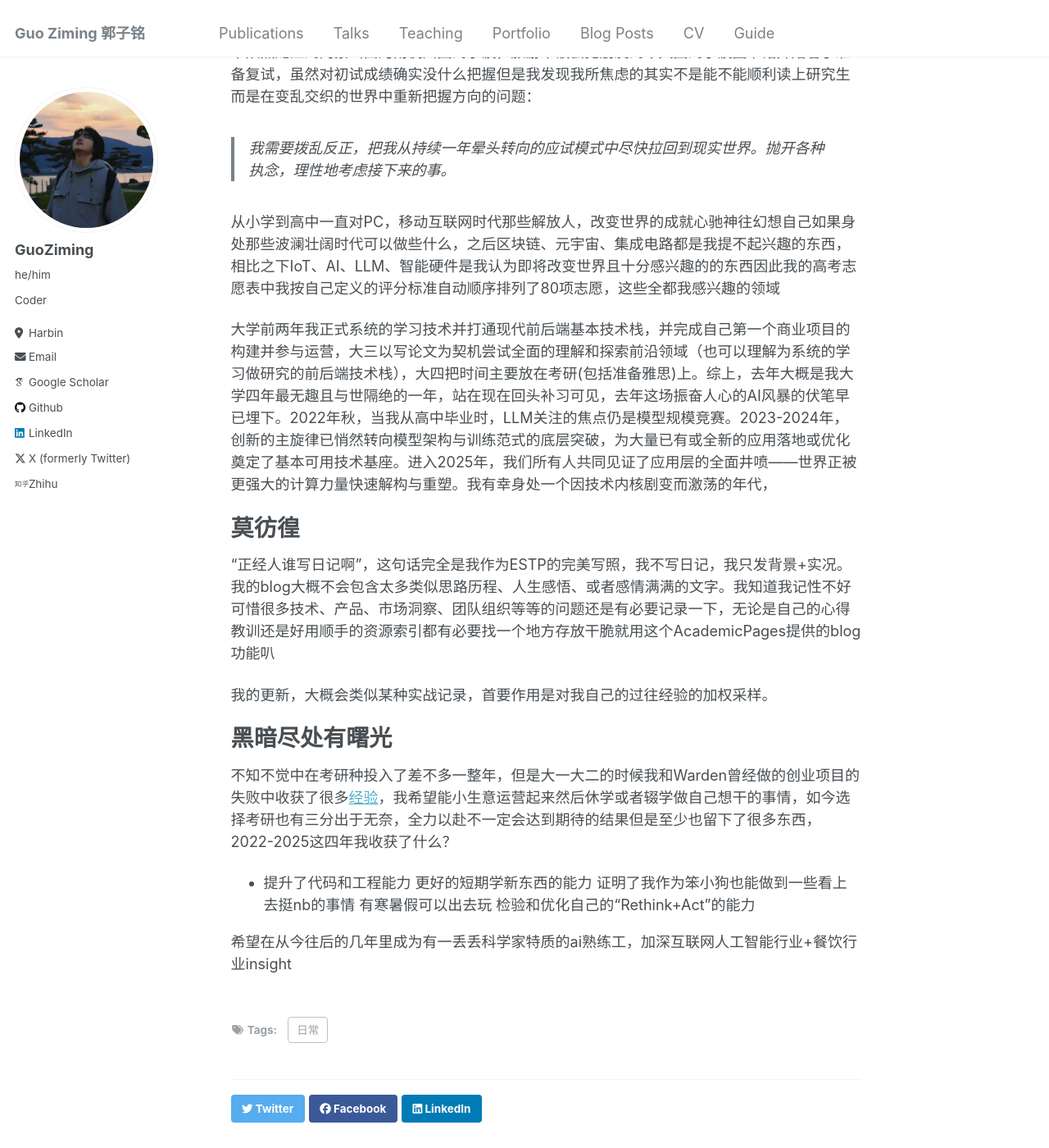
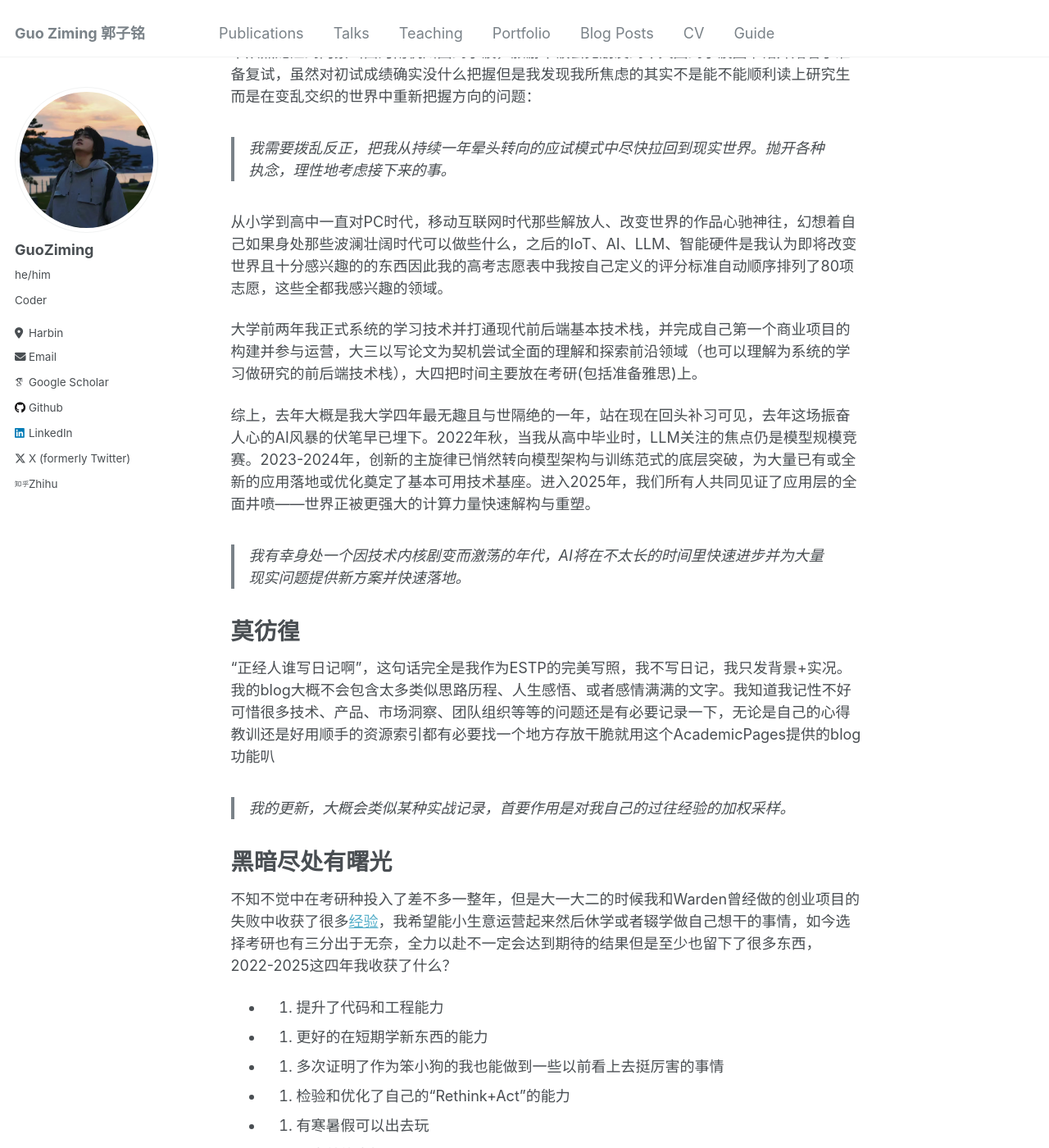
Before and after one commit to mcxiaoxiao/mcxiaoxiao.github.io, a Jekyll site: the page built from _posts/2026-01-16-前进.md, in a window 1280 px wide and 1400 px high, scrolled down 305 px. Shown: the whole window at 82% size. Built offline with Jekyll 4.4.1, drawn with Linux system fonts in a browser that asks for light colours; some web fonts are replaced; some of the changed text lies outside the part shown.

Commit message:
Update 2026-01-16-前进.md

```diff
--- a/_posts/2026-01-16-前进.md
+++ b/_posts/2026-01-16-前进.md
@@ -19,17 +19,20 @@ tags:
 
 > 我需要拨乱反正，把我从持续一年晕头转向的应试模式中尽快拉回到现实世界。抛开各种执念，理性地考虑接下来的事。
 
-从小学到高中一直对PC，移动互联网时代那些解放人，改变世界的成就心驰神往幻想自己如果身处那些波澜壮阔时代可以做些什么，之后区块链、元宇宙、集成电路都是我提不起兴趣的东西，相比之下IoT、AI、LLM、智能硬件是我认为即将改变世界且十分感兴趣的的东西因此我的高考志愿表中我按自己定义的评分标准自动顺序排列了80项志愿，这些全都我感兴趣的领域
+从小学到高中一直对PC时代，移动互联网时代那些解放人、改变世界的作品心驰神往，幻想着自己如果身处那些波澜壮阔时代可以做些什么，之后的IoT、AI、LLM、智能硬件是我认为即将改变世界且十分感兴趣的的东西因此我的高考志愿表中我按自己定义的评分标准自动顺序排列了80项志愿，这些全都我感兴趣的领域。
 
-大学前两年我正式系统的学习技术并打通现代前后端基本技术栈，并完成自己第一个商业项目的构建并参与运营，大三以写论文为契机尝试全面的理解和探索前沿领域（也可以理解为系统的学习做研究的前后端技术栈），大四把时间主要放在考研(包括准备雅思)上。综上，去年大概是我大学四年最无趣且与世隔绝的一年，站在现在回头补习可见，去年这场振奋人心的AI风暴的伏笔早已埋下。2022年秋，当我从高中毕业时，LLM关注的焦点仍是模型规模竞赛。2023-2024年，创新的主旋律已悄然转向模型架构与训练范式的底层突破，为大量已有或全新的应用落地或优化奠定了基本可用技术基座。进入2025年，我们所有人共同见证了应用层的全面井喷——世界正被更强大的计算力量快速解构与重塑。我有幸身处一个因技术内核剧变而激荡的年代，
+大学前两年我正式系统的学习技术并打通现代前后端基本技术栈，并完成自己第一个商业项目的构建并参与运营，大三以写论文为契机尝试全面的理解和探索前沿领域（也可以理解为系统的学习做研究的前后端技术栈），大四把时间主要放在考研(包括准备雅思)上。
+
+综上，去年大概是我大学四年最无趣且与世隔绝的一年，站在现在回头补习可见，去年这场振奋人心的AI风暴的伏笔早已埋下。2022年秋，当我从高中毕业时，LLM关注的焦点仍是模型规模竞赛。2023-2024年，创新的主旋律已悄然转向模型架构与训练范式的底层突破，为大量已有或全新的应用落地或优化奠定了基本可用技术基座。进入2025年，我们所有人共同见证了应用层的全面井喷——世界正被更强大的计算力量快速解构与重塑。
+
+> 我有幸身处一个因技术内核剧变而激荡的年代，AI将在不太长的时间里快速进步并为大量现实问题提供新方案并快速落地。
 
 莫彷徨
 ======
 
 “正经人谁写日记啊”，这句话完全是我作为ESTP的完美写照，我不写日记，我只发背景+实况。我的blog大概不会包含太多类似思路历程、人生感悟、或者感情满满的文字。我知道我记性不好可惜很多技术、产品、市场洞察、团队组织等等的问题还是有必要记录一下，无论是自己的心得教训还是好用顺手的资源索引都有必要找一个地方存放干脆就用这个AcademicPages提供的blog功能叭
 
-我的更新，大概会类似某种实战记录，首要作用是对我自己的过往经验的加权采样。
-
+> 我的更新，大概会类似某种实战记录，首要作用是对我自己的过往经验的加权采样。
 
 
 黑暗尽处有曙光
@@ -37,10 +40,16 @@ tags:
 
 不知不觉中在考研种投入了差不多一整年，但是大一大二的时候我和Warden曾经做的创业项目的失败中收获了很多[经验](/files/我从第一次创业经历中学到了什么？——Warden.pdf)，我希望能小生意运营起来然后休学或者辍学做自己想干的事情，如今选择考研也有三分出于无奈，全力以赴不一定会达到期待的结果但是至少也留下了很多东西，2022-2025这四年我收获了什么？
 
-- 提升了代码和工程能力
-更好的短期学新东西的能力
-证明了我作为笨小狗也能做到一些看上去挺nb的事情
-有寒暑假可以出去玩
-检验和优化自己的“Rethink+Act”的能力
+- 1. 提升了代码和工程能力
+- 2. 更好的在短期学新东西的能力
+- 3. 多次证明了作为笨小狗的我也能做到一些以前看上去挺厉害的事情
+- 4. 检验和优化了自己的“Rethink+Act”的能力
+- 5. 有寒暑假可以出去玩
+- 6. 上岸就能喜提 gap year
 
-希望在从今往后的几年里成为有一丢丢科学家特质的ai熟练工，加深互联网人工智能行业+餐饮行业insight
+基于以上技能点的铺垫，我希望能在从今往后的几年里可以点上这些新技能
+
+- 1. 成为有一丢丢科学家特质的ai熟练工
+- 2. 加深互联网人工智能行业+餐饮行业insight
+- 3. I can BRIDGE the GAP between A and B，想想什么样的我可以为什么A什么B去用什么BRIDGE去解决什么样的GAP
+- 4. 继续保持思考
```
